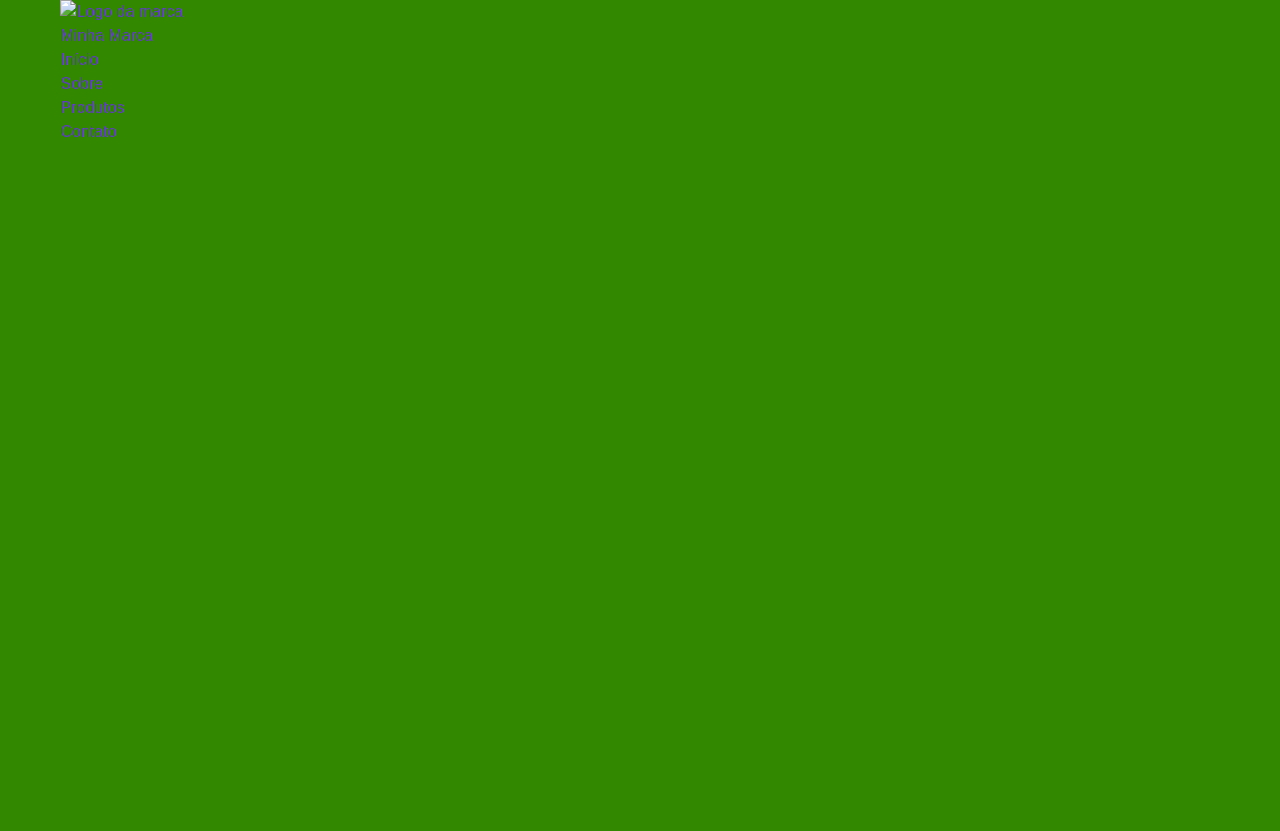
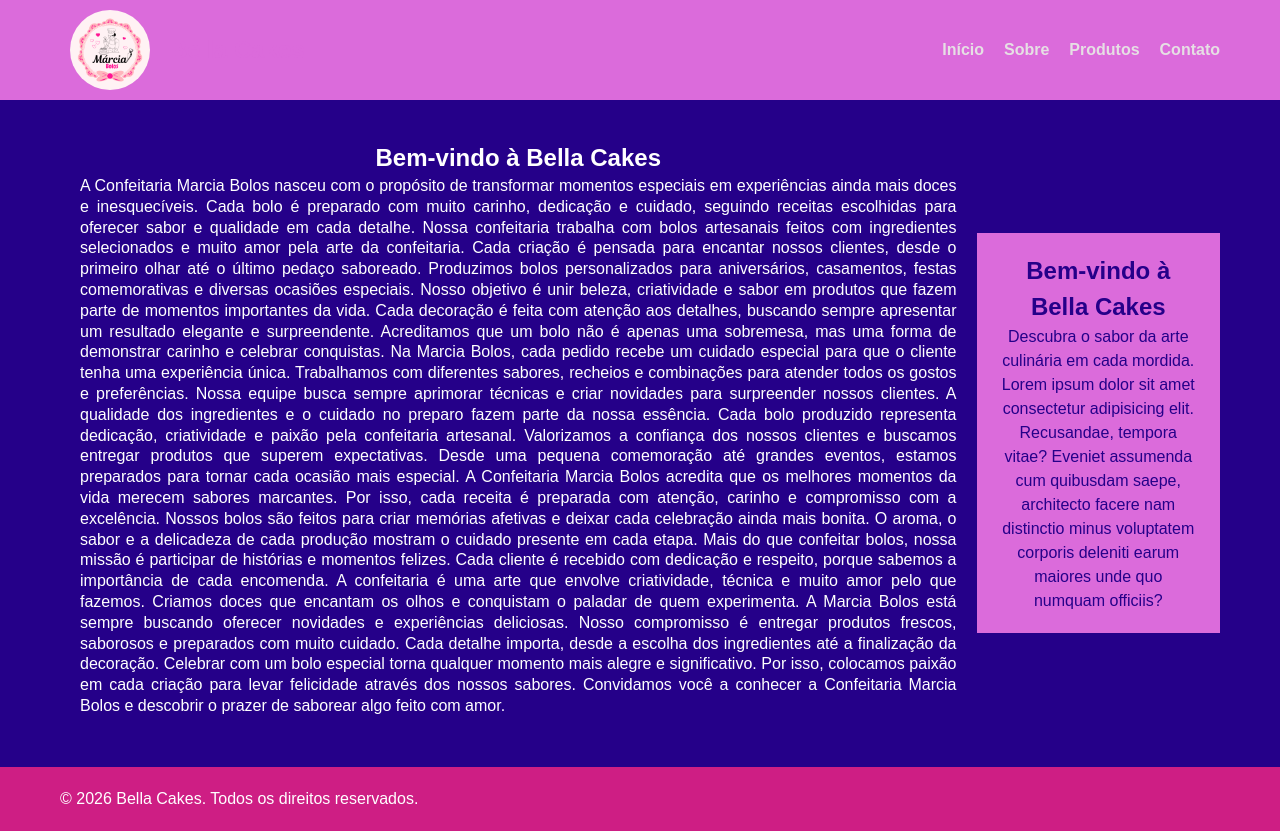
Before and after one commit to fabiano-githu/responsive-confectionery-website, a plain HTML site: page index.html in a window 1280 px wide. Before the commit the page ends 800 px from the top, so only its background shows below. Drawn offline with Linux system fonts and the light colour scheme.

Commit message:
Atualização de front
2026/07/11

```diff
--- a/css/style.css
+++ b/css/style.css
@@ -5,100 +5,317 @@
 *,
 *::before,
 *::after {
+
     margin: 0;
+
     padding: 0;
+
     box-sizing: border-box;
+
 }
 
-/* Evita espaços indesejados e impede que ultrapassem o contêiner. */
-img, picture, videos, canvas, svg {
+
+img,
+picture,
+video,
+canvas,
+svg {
+
     display: block;
+
     max-width: 100%;
+
 }
 
-/* inherit é uma palavra-chave do CSS que faz uma propriedade assumir o mesmo valor do elemento pai.*/
-input, button, textarea, select {
+
+input,
+button,
+textarea,
+select {
+
     font: inherit;
+
 }
 
-/* None Remove o sublinhado dos links */
+
 a {
+
     text-decoration: none;
+
     color: inherit;
+
 }
 
-/* Remove os marcadores ou a numeração das listas */
-ul, ol {
+
+ul,
+ol {
+
     list-style: none;
+
 }
 
-/* =========================
-   FINAL DORESET
-========================= */
 
 
 /* =========================
-   VARIÁVEIS GLOBAIS (:root)
-   Valores reutilizáveis do projeto
+   VARIÁVEIS GLOBAIS
 ========================= */
+
 :root {
-    --primary-color: #328900;
-    --secondary-color: #5f3bc3;
-    --font-family: 'Arial', sans-serif;
+
+    --primary-color: #250089;
+
+    --secondary-color: #db6bdb;
+
+    --font-family: Arial, sans-serif;
+
     --font-size: 16px;
+
     --line-height: 1.5;
-    --largura-maxima: 1200px;}
+
+    --largura-maxima: 1200px;
+
+}
 
 
 
 /* =========================
    BODY
-   Base do site
 ========================= */
 
 body {
+
+    min-height: 100vh;
+
+    display: flex;
+
+    flex-direction: column;
+
     background-color: var(--primary-color);
+
     color: var(--secondary-color);
+
     font-family: var(--font-family);
+
     font-size: var(--font-size);
+
     line-height: var(--line-height);
-    min-height: 100vh;
+
 }
+
 
 
 /* =========================
    WRAPPER
-   Envolve todo o site
+   ORGANIZA HEADER MAIN FOOTER
 ========================= */
 
 .wrapper {
+
     width: 100%;
-    max-width: var(--largura-maxima);
-    margin: 0 auto;
+
+    min-height: 100vh;
+
+    display: flex;
+
+    flex-direction: column;
+
 }
 
 
+
 /* =========================
-   CONTAINER / LIMITE
-   Controla largura do conteúdo
+   CONTAINER PRINCIPAL
+   PAI DO LOGO E MENU
 ========================= */
 
 .limiting-container {
+
     width: 100%;
+
     max-width: var(--largura-maxima);
+
     margin: 0 auto;
+
     padding: 0 20px;
+
+
+    display: flex;
+
     flex-direction: row;
 
+    justify-content: space-between;
+
+    align-items: center;
+
 }
+
 
 
 /* =========================
    HEADER
 ========================= */
 
-.header {
+header {
+
     width: 100%;
-    min-height: 60px;
+
+    min-height: 80px;
+
     background-color: var(--secondary-color);
+
 }
+
+
+
+/* =========================
+   LOGO
+========================= */
+
+.logo {
+
+    display: flex;
+
+    align-items: center;
+
+    gap: 10px;
+
+}
+
+
+
+.logo img {
+
+    width: 80px;
+
+    border-radius: 50%;
+
+    margin: 10px;
+
+}
+
+
+
+.logo span {
+
+    font-size: 24px;
+
+    font-weight: bold;
+
+}
+
+
+
+/* =========================
+   MENU
+========================= */
+
+.menu ul {
+
+    display: flex;
+
+    flex-direction: row;
+
+    gap: 20px;
+
+}
+
+
+
+.menu a {
+
+    color: rgb(230, 223, 228);
+
+    font-weight: bold;
+
+}
+
+
+
+/* =========================
+   MAIN
+   OCUPA ESPAÇO VAZIO
+========================= */
+
+main {
+
+    width: 100%;
+
+    flex: 1;
+
+    background-color: var(--primary-color);
+
+    color: white;
+
+    padding: 20px;
+
+    text-align: center;
+
+}
+
+
+
+/* =========================
+   CONTEÚDO PRINCIPAL
+========================= */
+
+.principal {
+
+    width: 100%;
+
+    max-width: var(--largura-maxima);
+
+    margin: 0 auto;
+
+    background-color: var(--primary-color);
+
+    padding: 20px;
+
+}
+
+
+
+/* =========================
+   SIDEBAR
+========================= */
+
+.sidebar {
+
+    width: 300px;
+
+    background-color: var(--secondary-color);
+
+    color: var(--primary-color);
+
+    padding: 20px;
+
+    text-align: center;
+
+}
+
+.text {
+
+    margin-bottom: 10px;
+
+    line-height: 1.3;
+
+    text-align: justify;
+
+}
+
+
+/* =========================
+   FOOTER
+========================= */
+
+footer {
+  width:100%;
+
+    padding:20px;
+
+    background-color:#ce1e84;
+
+    color:white;
+
+    text-align:center;
+
+}
--- a/index.html
+++ b/index.html
@@ -1,63 +1,163 @@
 <!DOCTYPE html>
 <html lang="pt-BR">
 
-    <!-- Cabeça do documento HTML -->
-    <head>
-        <meta charset="UTF-8">
-        <meta name="viewport" content="width=device-width, initial-scale=1.0">
-        <title>Bella Cakes | Bolos e Doces Artesanais</title>
-        <link rel="stylesheet" href="css/style.css">
+<head>
 
-    </head>
+    <meta charset="UTF-8">
+
+    <meta name="viewport" content="width=device-width, initial-scale=1.0">
+
+    <title>Bella Cakes | Bolos e Doces Artesanais</title>
+
+    <link rel="stylesheet" href="css/style.css">
+
+</head>
+
+
+<body>
+
+
+    <!-- Wrapper principal do site -->
+    <div class="wrapper">
+
+
+        <!-- Cabeçalho do site -->
+        <header>
+
+
+            <!-- Container que limita largura e organiza logo + menu -->
+            <div class="limiting-container">
+
+
+                <!-- Logo da marca -->
+                <a href="#" class="logo">
+
+                    <img src="img/1.png" class="logo-img" alt="Logo Bella Cakes">
+
+                    <span>Bella Cakes</span>
+
+                </a>
 
 
 
-    <!-- Corpo do documento HTML, onde todo o conteúdo visível da página é inserido -->
-    <body>
-
-        <!-- Wrapper principal: envolve todo o conteúdo do site e limita a largura máxima da página -->
-        <div class="wrapper">
-
-            <!-- Cabeçalho do site (logo e menu de navegação) -->
-            <header >
-
-                <div class="limiting-container">
+                <!-- Menu de navegação -->
+                <nav class="menu">
 
 
-                    <!-- Logo com nome -->
-                    <a href="#" class="logo">
-                        <img src="img/logo.png" alt="Logo da marca">
-                        <span>Minha Marca</span>
-                    </a>
+                    <ul>
+
+                        <li>
+                            <a href="#">Início</a>
+                        </li>
 
 
+                        <li>
+                            <a href="#">Sobre</a>
+                        </li>
 
-                </div>
 
-            </header>
+                        <li>
+                            <a href="#">Produtos</a>
+                        </li>
 
-            <nav class="menu">
-                <div class="limiting-container">
 
-                    <ul>
-                        <li><a href="#">Início</a></li>
-                        <li><a href="#">Sobre</a></li>
-                        <li><a href="#">Produtos</a></li>
-                        <li><a href="#">Contato</a></li>
+                        <li>
+                            <a href="#">Contato</a>
+                        </li>
+
+
                     </ul>
 
-                </div>
-            </nav>
+
+                </nav>
+
+
+            </div>
+
+
+        </header>
+
+
+        <main class="main">
+
+            <div class="limiting-container">
+
+
+                <section class="principal">
+
+                    <h1>Bem-vindo à Bella Cakes</h1>
+                        <p class="text">
+                        A Confeitaria Marcia Bolos nasceu com o propósito de transformar momentos especiais em experiências ainda mais doces e inesquecíveis.
+                        Cada bolo é preparado com muito carinho, dedicação e cuidado, seguindo receitas escolhidas para oferecer sabor e qualidade em cada detalhe.
+                        Nossa confeitaria trabalha com bolos artesanais feitos com ingredientes selecionados e muito amor pela arte da confeitaria.
+                        Cada criação é pensada para encantar nossos clientes, desde o primeiro olhar até o último pedaço saboreado.
+                        Produzimos bolos personalizados para aniversários, casamentos, festas comemorativas e diversas ocasiões especiais.
+                        Nosso objetivo é unir beleza, criatividade e sabor em produtos que fazem parte de momentos importantes da vida.
+                        Cada decoração é feita com atenção aos detalhes, buscando sempre apresentar um resultado elegante e surpreendente.
+                        Acreditamos que um bolo não é apenas uma sobremesa, mas uma forma de demonstrar carinho e celebrar conquistas.
+                        Na Marcia Bolos, cada pedido recebe um cuidado especial para que o cliente tenha uma experiência única.
+                        Trabalhamos com diferentes sabores, recheios e combinações para atender todos os gostos e preferências.
+                        Nossa equipe busca sempre aprimorar técnicas e criar novidades para surpreender nossos clientes.
+                        A qualidade dos ingredientes e o cuidado no preparo fazem parte da nossa essência.
+                        Cada bolo produzido representa dedicação, criatividade e paixão pela confeitaria artesanal.
+                        Valorizamos a confiança dos nossos clientes e buscamos entregar produtos que superem expectativas.
+                        Desde uma pequena comemoração até grandes eventos, estamos preparados para tornar cada ocasião mais especial.
+                        A Confeitaria Marcia Bolos acredita que os melhores momentos da vida merecem sabores marcantes.
+                        Por isso, cada receita é preparada com atenção, carinho e compromisso com a excelência.
+                        Nossos bolos são feitos para criar memórias afetivas e deixar cada celebração ainda mais bonita.
+                        O aroma, o sabor e a delicadeza de cada produção mostram o cuidado presente em cada etapa.
+                        Mais do que confeitar bolos, nossa missão é participar de histórias e momentos felizes.
+                        Cada cliente é recebido com dedicação e respeito, porque sabemos a importância de cada encomenda.
+                        A confeitaria é uma arte que envolve criatividade, técnica e muito amor pelo que fazemos.
+                        Criamos doces que encantam os olhos e conquistam o paladar de quem experimenta.
+                        A Marcia Bolos está sempre buscando oferecer novidades e experiências deliciosas.
+                        Nosso compromisso é entregar produtos frescos, saborosos e preparados com muito cuidado.
+                        Cada detalhe importa, desde a escolha dos ingredientes até a finalização da decoração.
+                        Celebrar com um bolo especial torna qualquer momento mais alegre e significativo.
+                        Por isso, colocamos paixão em cada criação para levar felicidade através dos nossos sabores.
+                        Convidamos você a conhecer a Confeitaria Marcia Bolos e descobrir o prazer de saborear algo feito com amor.
+                        </p>
+                    </section>
 
 
 
 
+                <aside class="sidebar">
+
+                    <h1>Bem-vindo à Bella Cakes</h1>
+                    <p>Descubra o sabor da arte culinária em cada mordida.</p>
+                    <p>Lorem ipsum dolor sit amet consectetur adipisicing elit. Recusandae, tempora vitae? Eveniet
+                    assumenda cum quibusdam saepe, architecto facere nam distinctio minus voluptatem corporis deleniti earum maiores unde quo numquam officiis?</p>
 
 
 
-        </div>
 
-    </body>
+                </aside>
+
+            </div>
+
+
+
+        </main>
+
+
+
+        <footer class="footer">
+
+            <div class="limiting-container">
+
+                <p>&copy; 2026 Bella Cakes. Todos os direitos reservados.</p>
+
+            </div>
+
+        </footer>
+
+
+
+    </div>
+
+
+</body>
 
 
 </html>
```
Also changed, not shown: img/1.png (added).
